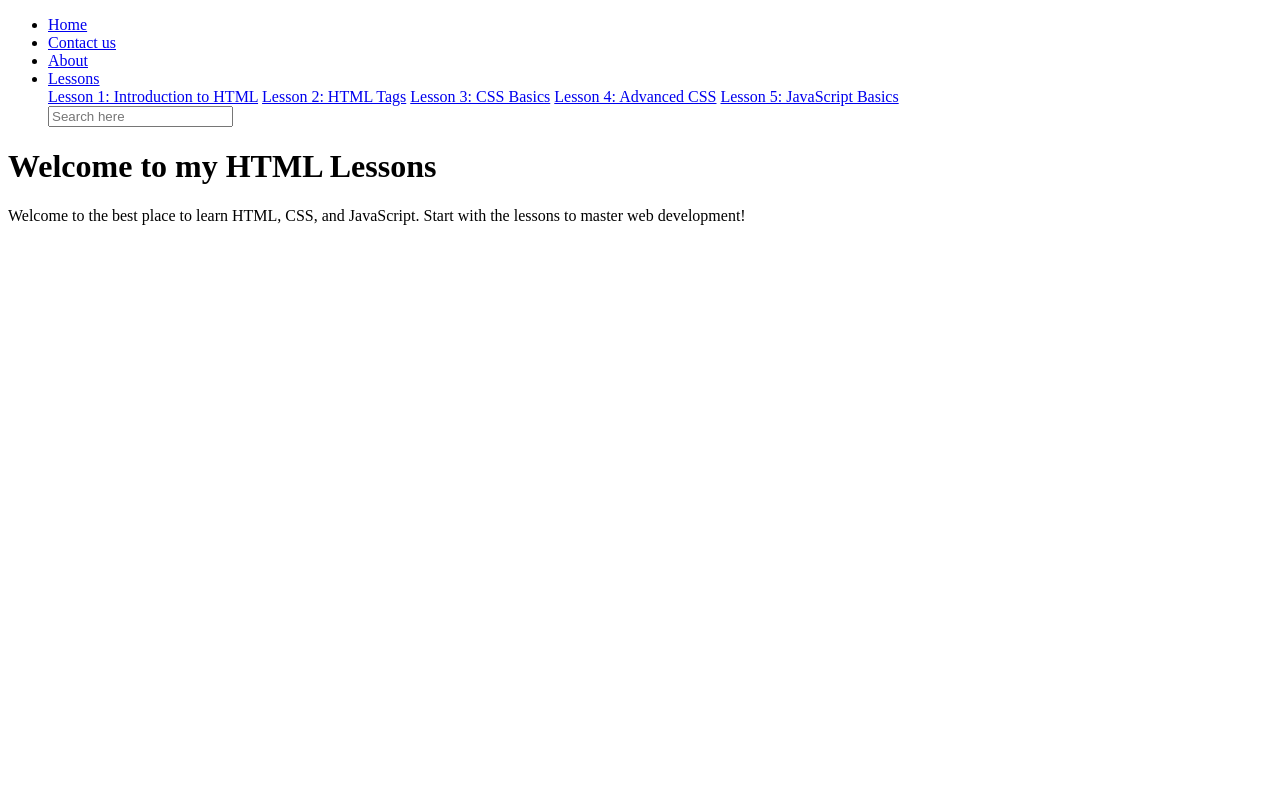
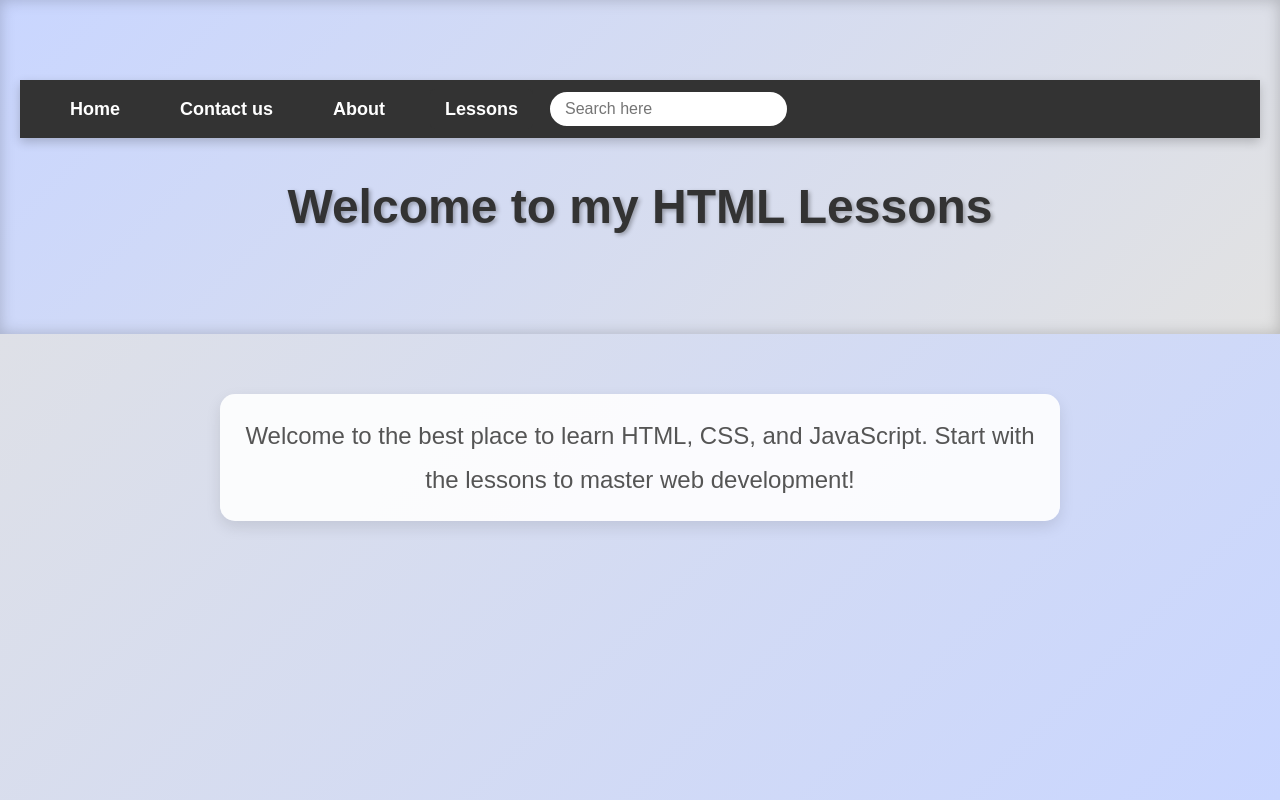
Before and after one commit to hacker539/website, a plain HTML site: page Index.html in a window 1280 px wide. Drawn offline with Linux system fonts and the light colour scheme.

Commit message:
Update Index.html

```diff
--- a/Index.html
+++ b/Index.html
@@ -4,7 +4,7 @@
 <head>
     <meta charset="UTF-8">
     <meta name="viewport" content="width=device-width, initial-scale=1.0">
-    <link rel="stylesheet" href="MainPage.css">
+    <link rel="stylesheet" href="Index.css">
     <title>HTML Lessons</title>
 </head>
 
```
